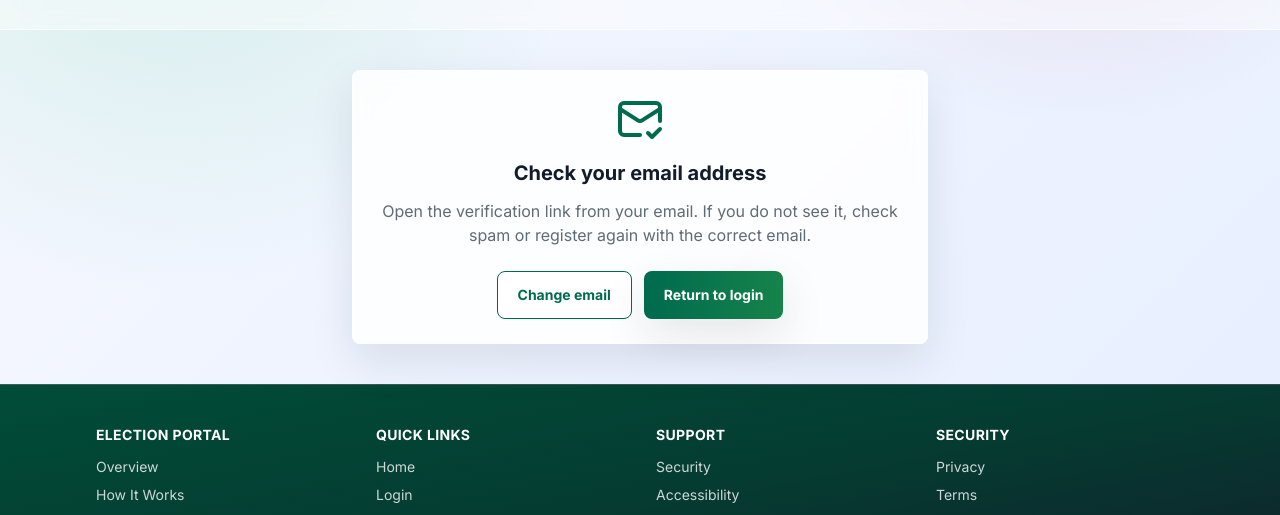
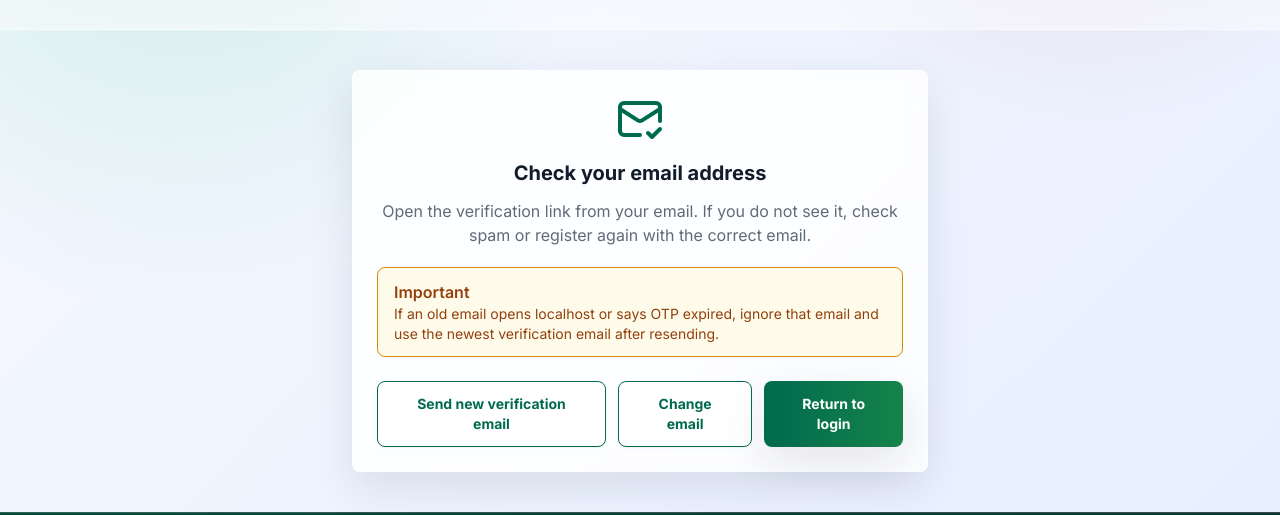
Before and after one commit to Shazid41/Blockchain-Based-Secure-Digital-Voting-System, a React (Vite) app: page /verify-email in a window 1280 px wide. Shown: the part 224-739 px from the top of the page. Built offline with nearby package versions, Linux system fonts and the light colour scheme; no server answers.

Commit message:
fix(auth): add signup verification resend

```diff
--- a/src/pages/public/VerifyEmailPage.jsx
+++ b/src/pages/public/VerifyEmailPage.jsx
@@ -1,20 +1,44 @@
+import { useState } from 'react';
 import { MailCheck } from 'lucide-react';
 import { Link, useSearchParams } from 'react-router-dom';
+import AlertMessage from '../../components/common/AlertMessage.jsx';
 import PageHeader from '../../components/common/PageHeader.jsx';
 import PrimaryButton from '../../components/common/PrimaryButton.jsx';
 import SecondaryButton from '../../components/common/SecondaryButton.jsx';
 import useAuth from '../../hooks/useAuth.js';
+import { resendSignupVerification } from '../../services/authService.js';
 import { maskEmail } from '../../utils/validation.js';
 
 export default function VerifyEmailPage() {
   const [params] = useSearchParams();
   const { isAuthenticated, loading } = useAuth();
   const email = params.get('email') ?? '';
+  const [notice, setNotice] = useState('');
+  const [error, setError] = useState('');
+  const [resending, setResending] = useState(false);
   const hasAuthToken = typeof window !== 'undefined' && window.location.hash.includes('access_token=');
   const title = isAuthenticated ? 'Email verified successfully' : 'Verify your email';
   const description = isAuthenticated
     ? 'Your email confirmation is complete. You can continue to your voter account.'
     : 'A verification link has been sent to your email address.';
+
+  async function handleResend() {
+    setNotice('');
+    setError('');
+    if (!email) {
+      setError('Email address is missing. Please register again with your email address.');
+      return;
+    }
+    try {
+      setResending(true);
+      await resendSignupVerification(email);
+      setNotice('New verification email sent. Open the newest email only; old links may be expired.');
+    } catch (resendError) {
+      setError(resendError?.message || 'Could not send verification email. Please try again.');
+    } finally {
+      setResending(false);
+    }
+  }
 
   return (
     <>
@@ -32,6 +56,16 @@ export default function VerifyEmailPage() {
                 ? 'Finishing email confirmation. If this takes too long, refresh this page once.'
                 : 'Open the verification link from your email. If you do not see it, check spam or register again with the correct email.'}
           </p>
+          {!isAuthenticated ? (
+            <div className="mt-5 space-y-3 text-left">
+              {notice ? <AlertMessage type="success">{notice}</AlertMessage> : null}
+              {error ? <AlertMessage type="error">{error}</AlertMessage> : null}
+              <AlertMessage type="warning" title="Important">
+                If an old email opens localhost or says OTP expired, ignore that email and use the newest verification
+                email after resending.
+              </AlertMessage>
+            </div>
+          ) : null}
           <div className="mt-6 flex flex-col gap-3 sm:flex-row sm:justify-center">
             {isAuthenticated ? (
               <>
@@ -44,6 +78,9 @@ export default function VerifyEmailPage() {
               </>
             ) : (
               <>
+                <SecondaryButton disabled={resending} onClick={handleResend}>
+                  {resending ? 'Sending...' : 'Send new verification email'}
+                </SecondaryButton>
                 <SecondaryButton>
                   <Link to="/register">Change email</Link>
                 </SecondaryButton>
--- a/src/services/authService.js
+++ b/src/services/authService.js
@@ -59,6 +59,19 @@ export async function loginWithOtp(email) {
   return data;
 }
 
+export async function resendSignupVerification(email) {
+  requireSupabase();
+  const { data, error } = await supabase.auth.resend({
+    type: 'signup',
+    email,
+    options: {
+      emailRedirectTo: appUrl('/verify-email'),
+    },
+  });
+  if (error) throw error;
+  return data;
+}
+
 export async function logout() {
   requireSupabase();
   const { error } = await supabase.auth.signOut();
```
